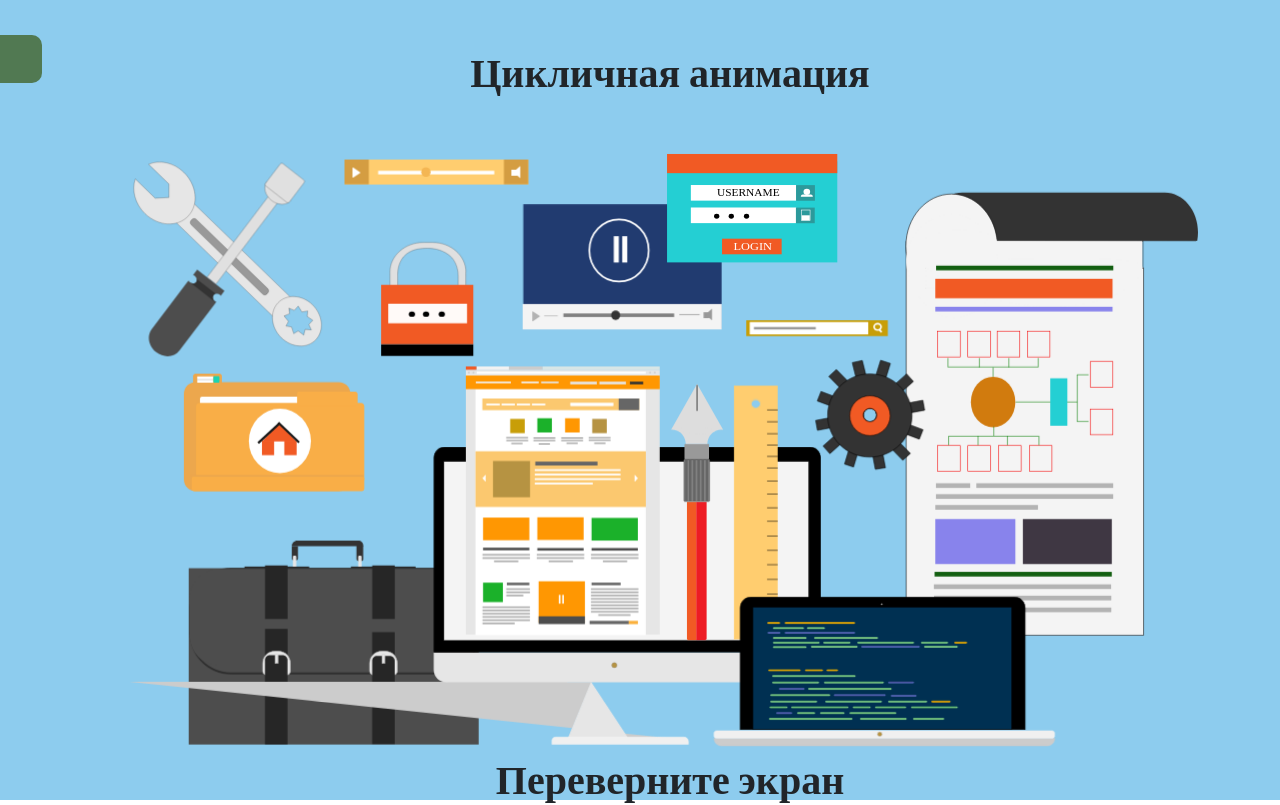
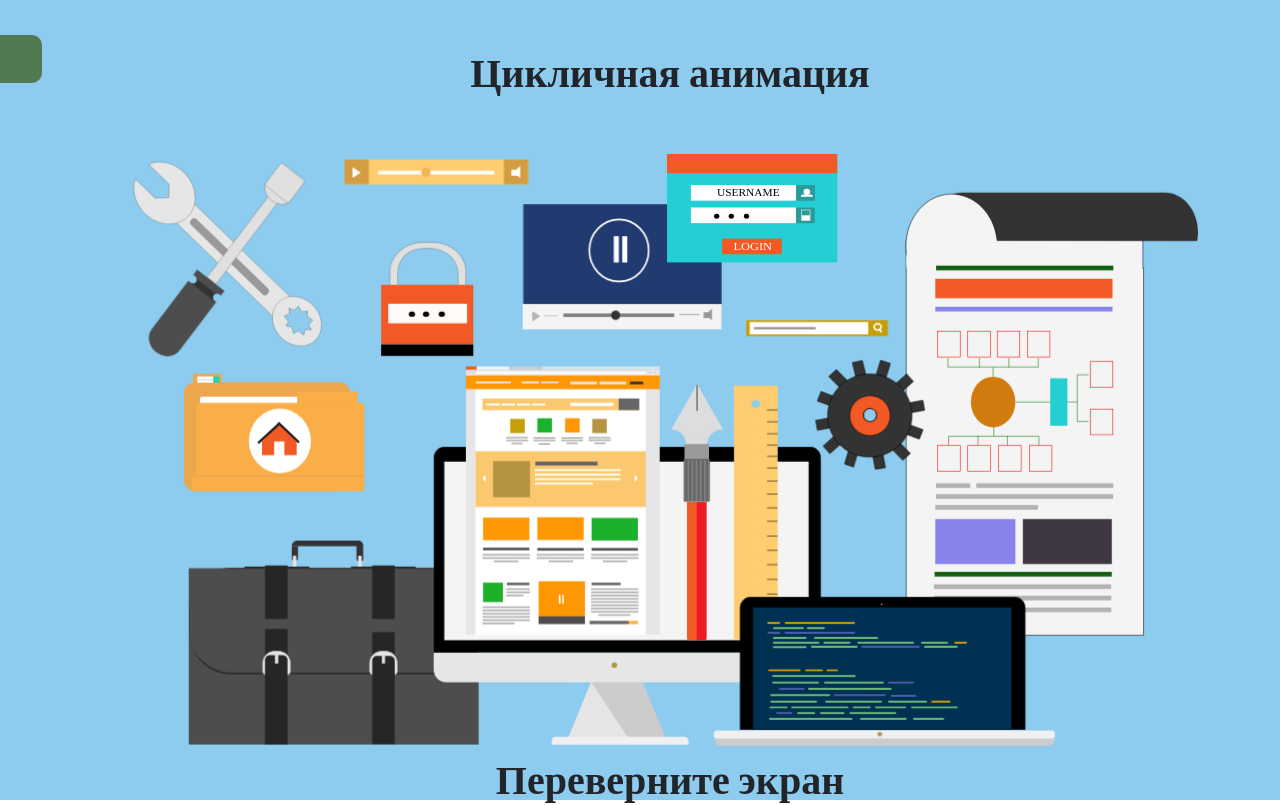
Before and after one commit to AnigalHub/DrawnSVGWithAnimation, a Vue app: page /loopingAnimation in a window 1280 px wide. Shown: the top 805 px of the page. Built offline with nearby package versions, Linux system fonts and the light colour scheme; a web font is replaced by a local one.

Commit message:
код более читабелен

```diff
--- a/src/components/svg/laptop.vue
+++ b/src/components/svg/laptop.vue
@@ -64,7 +64,8 @@
         <g id="Computer">
             <g id="LegsComputer">
                 <g>
-                    <polygon class="st3" points="954.7,947.9 779.5,947.9 779.5,948.6 823.1,948.6 781.3,1047.7 954.7,1047.7 954.7,1047.7913.3,948.1 954.7,948.1"/>
+                    <polygon class="st3" points="954.7,947.9 779.5,947.9 779.5,948.6 823.1,948.6 781.3,1047.7 954.7,1047.7 954.7,1047.7
+                        913.3,948.1 954.7,948.1"/>
                     <polygon class="st4" points="822.3,950.2 781.1,1050.9 890.1,1053.2"/>
                 </g>
                 <path class="st5" d="M995.3,1059.5H752.5v-6.5c0-3.5,2.8-6.3,6.3-6.3h228.7c4.3,0,7.8,3.5,7.8,7.8V1059.5z"/>
@@ -73,13 +74,13 @@
                 <path class="st2" d="M542,896.3v30.4c0,12.4,10.1,22.4,22.7,22.4h348.7l0,0h41.4v0h252.1c13.3,0,24.1-10.7,24.1-23.9v-29H542z"/>
             </g>
             <g>
-		        <path d="M542.6,895.3V549.5c0-10.5,8.5-19,19-19h650c10.5,0,19,8.5,19,19v345.8H542.6z"/>
+                <path d="M542.6,895.3V549.5c0-10.5,8.5-19,19-19h650c10.5,0,19,8.5,19,19v345.8H542.6z"/>
                 <path d="M1211.5,531c10.2,0,18.5,8.3,18.5,18.5v345.3H543.1V549.5c0-10.2,8.3-18.5,18.5-18.5H1211.5 M1211.5,530h-650c-10.8,0-19.5,8.7-19.5,19.5v346.3H1231V549.5C1231,538.7,1222.3,530,1211.5,530L1211.5,530z"/>
-	        </g>
+            </g>
             <g id="MonitorComputer">
-		        <rect x="560.1" y="556.1" class="st6" width="649.5" height="318.9"/>
+                <rect x="560.1" y="556.1" class="st6" width="649.5" height="318.9"/>
                 <path d="M1209.1,556.6v317.9H560.6V556.6H1209.1 M1210.1,555.6H559.6v319.9h650.5V555.6L1210.1,555.6z"/>
-	        </g>
+            </g>
             <ellipse id="NameComputer" class="st7" cx="863.5" cy="918.7" rx="4.6" ry="4.5"/>
         </g>
         <g id="Ruler">
```
